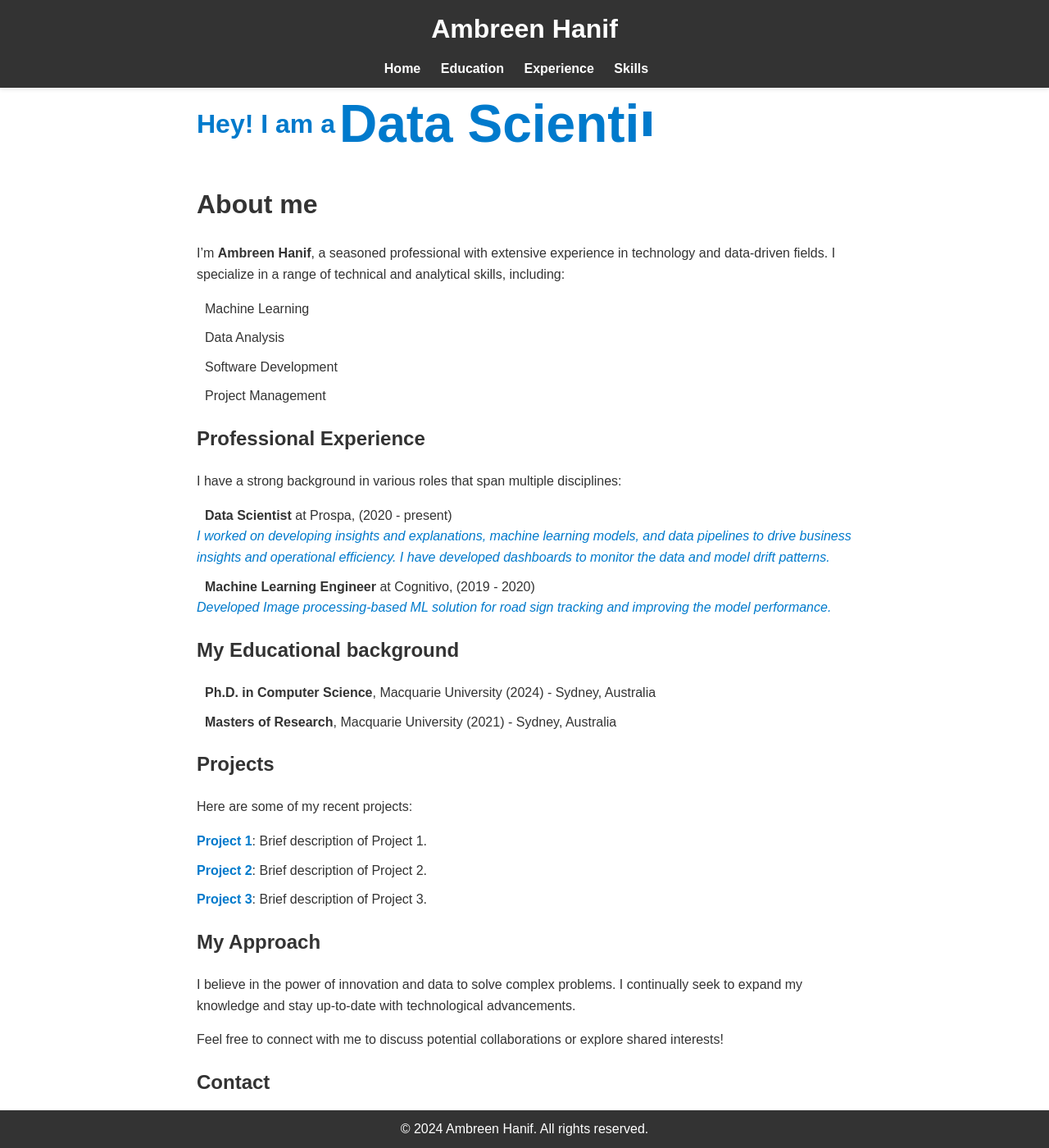
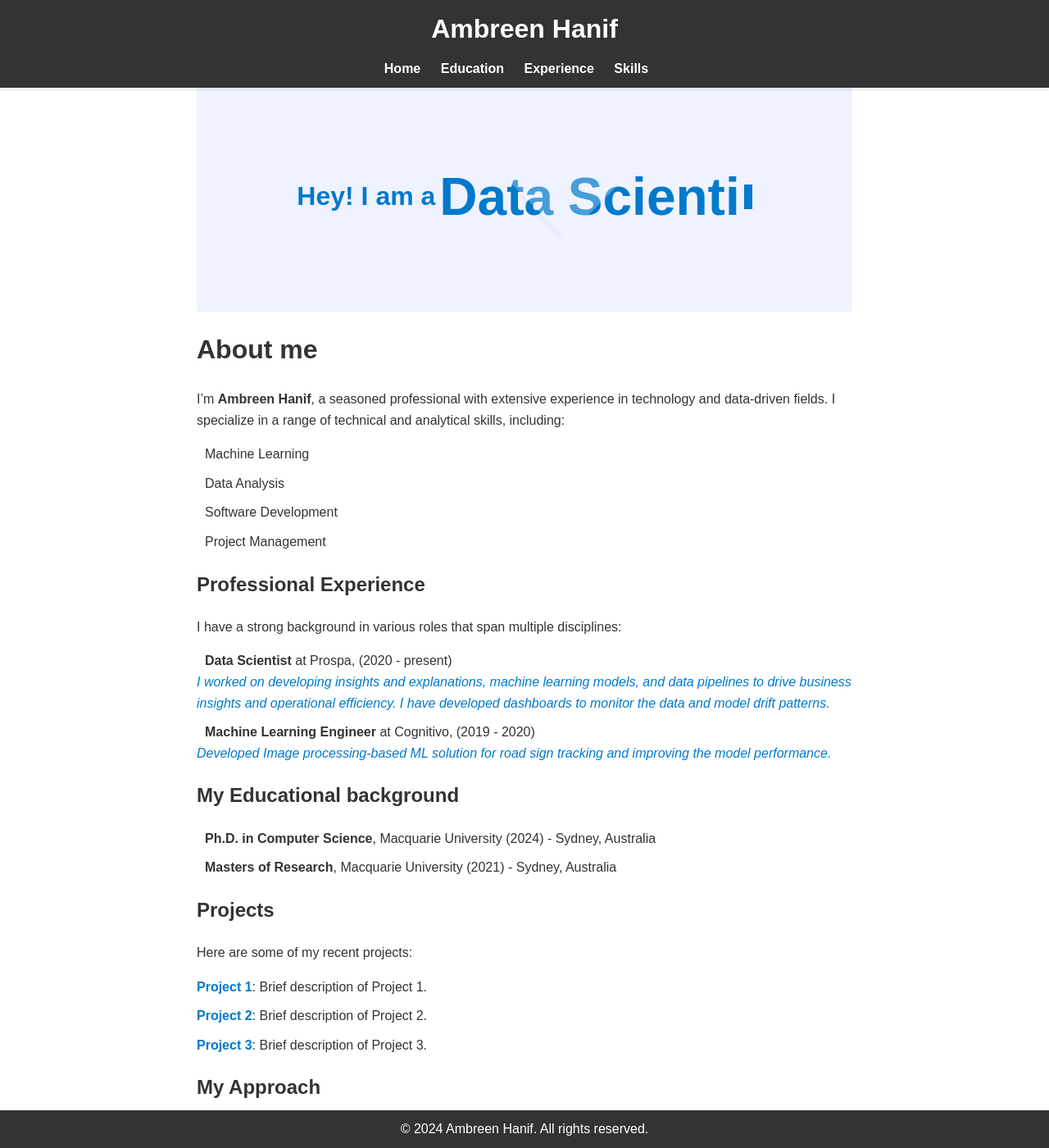
Before and after one commit to umberH/umberH.github.io, a Jekyll site: the page built from index.markdown, in a window 1280 px wide and 1400 px high. Shown: the whole window at 82% size. Built offline with Jekyll 4.4.1, drawn with Linux system fonts in a browser that asks for light colours.

Commit message:
Update style.css

```diff
--- a/assets/css/style.css
+++ b/assets/css/style.css
@@ -292,3 +292,28 @@ h3 {
     visibility: hidden;
   }
 }
+
+/* Impact Section Styling */
+.impact-section {
+  position: relative; /* Relative positioning to position the diamond */
+  background-color: #f0f3ff; /* Light blue background for the section */
+  padding: 40px; /* Padding around the content */
+  height: 200px; /* Adjust the height as needed */
+  display: flex;
+  align-items: center;
+  justify-content: center;
+  overflow: hidden; /* Hide the overflow to clip the diamond shape */
+}
+
+/* Diamond Shape Styling */
+.diamond-shape {
+  position: absolute; /* Absolute positioning to place the diamond */
+  top: 50%; /* Center vertically */
+  left: 50%; /* Center horizontally */
+  width: 100px; /* Adjust the width as needed */
+  height: 100px; /* Adjust the height as needed */
+  background-color: #eef2ff; /* Light color for the diamond shape */
+  transform: rotate(45deg) translate(-50%, -50%); /* Rotate and center the diamond shape */
+  box-shadow: 0 4px 8px rgba(0, 0, 0, 0.1); /* Optional: Add a subtle shadow */
+  z-index: 1; /* Ensure the diamond shape is above the background but below content */
+  opacity: 0.3; /* Adjust the transparency as needed */
```
